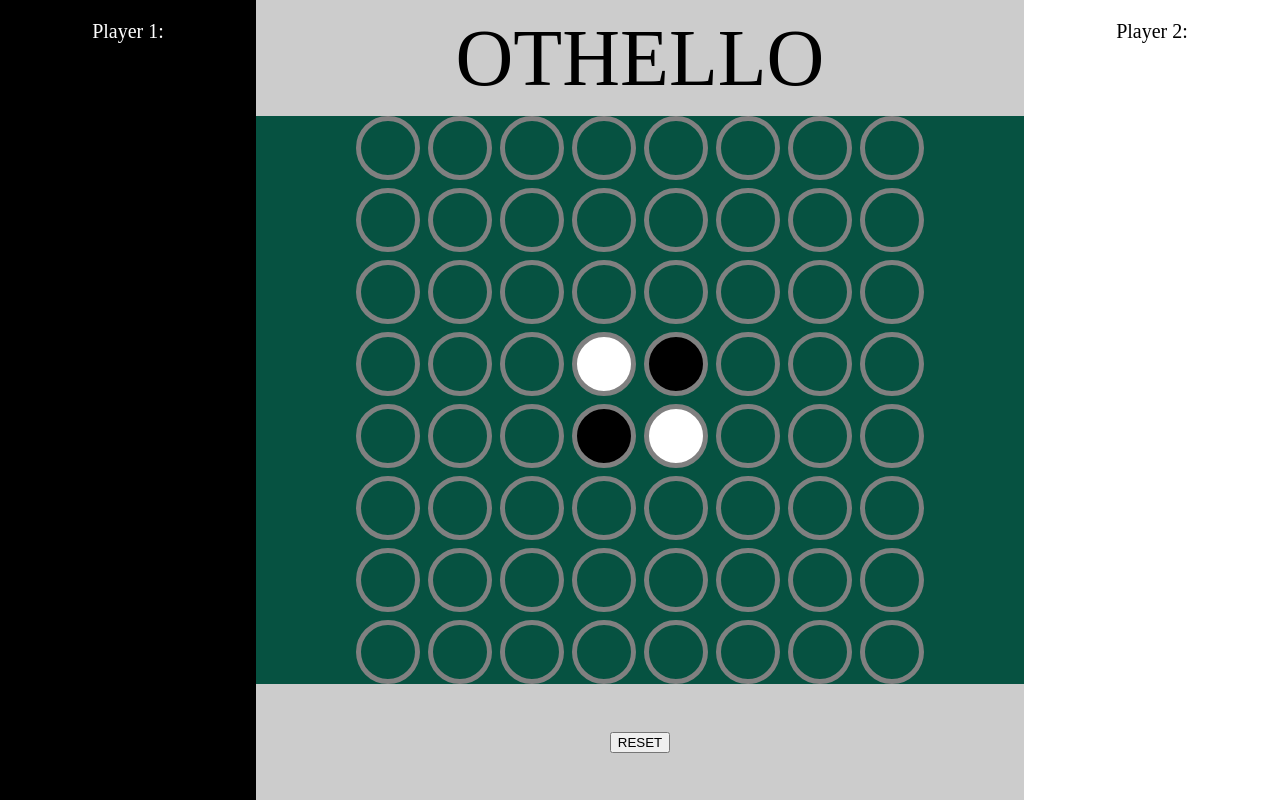
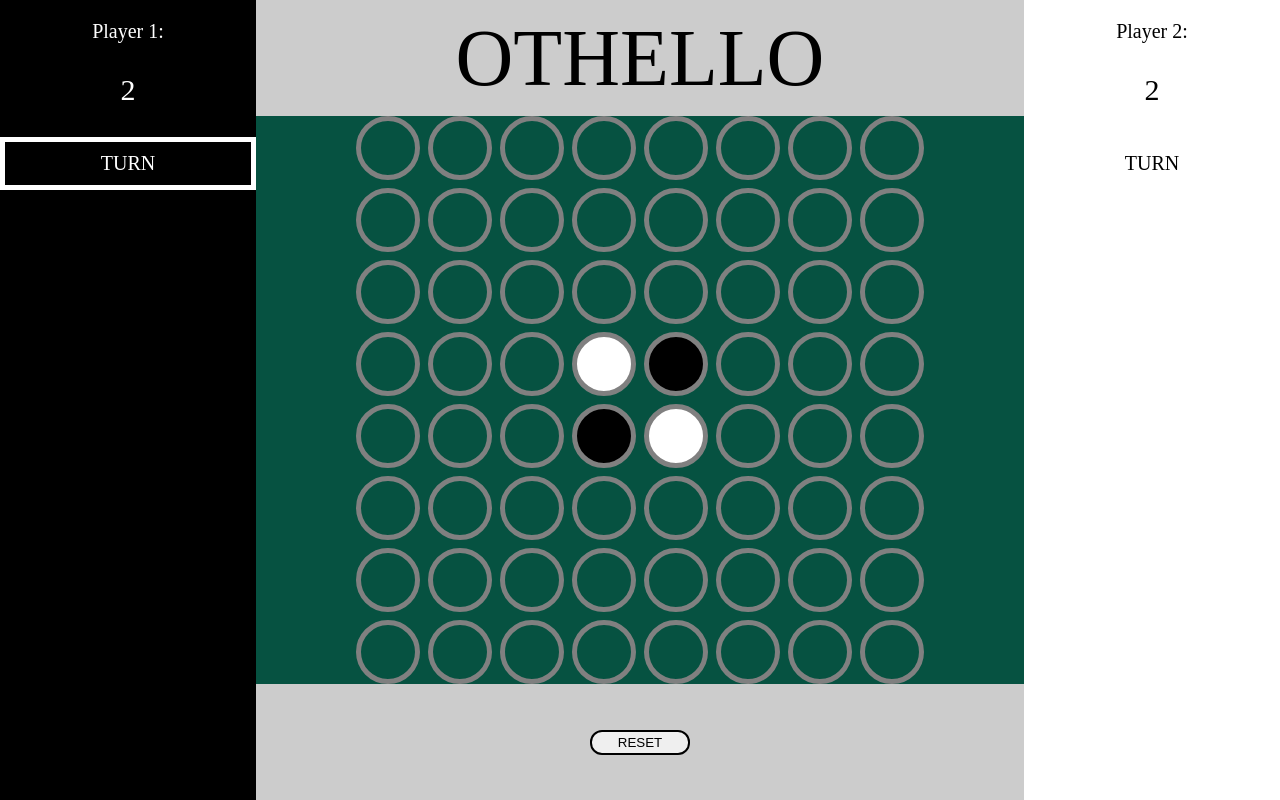
Before and after one commit to chung972/SEI-Project-1, a plain HTML site: page index.html in a window 1280 px wide. Drawn offline with Linux system fonts and the light colour scheme.

Commit message:
pretty-fied buttons; added turn display

```diff
--- a/css/main.css
+++ b/css/main.css
@@ -40,6 +40,12 @@
     font-weight: 500;
 }
 
+.status{
+    padding: 10px;
+    border-width: 5px;
+    border-style: solid;
+}
+
 section {
     display: grid;
     grid-template-columns: repeat(8, 8vmin);
@@ -48,13 +54,14 @@
     background-color: #065241;
   }
 
-  section div {
+section div {
     border-radius: 50%;
     border: 5px solid grey;
 
 }
 section div:hover{
     border-style: dashed;
+    cursor: pointer;
 }
 
 .flexbox-ctr {
@@ -79,3 +86,18 @@
     justify-content: center;
 
 }
+
+button{
+    cursor: pointer;
+    width: 100px;
+    height: 25px;
+    border: 2px solid black;
+    transition-duration: 0.5s;
+    border-radius: 12px;
+}
+
+button:hover{
+    background-color: black;
+    color:white;
+    border: 2px solid white;
+}
--- a/index.html
+++ b/index.html
@@ -14,11 +14,13 @@
     <header id="title" class="flexbox-ctr">OTHELLO</header>
     <div id="colL">
         <p>Player 1:</p>
-        <p id="p1Score" class="score"></p>
+        <p id="p1Score" class="score">2</p>
+        <p class="status">TURN</p>
     </div>
     <div id="colR">
         <p>Player 2:</p>
-        <p id="p2Score" class="score"></p>
+        <p id="p2Score" class="score">2</p>
+        <p class="status">TURN</p>
     </div>
     <!-- come back these colL&R so you can add dynamic chip stacks -->
     <section id="board">
--- a/js/script.js
+++ b/js/script.js
@@ -24,6 +24,8 @@
 // this'll be where we want to reference a html element to reflect a player's score/current number of chips
 const p1Score = document.getElementById("p1Score");
 const p2Score = document.getElementById("p2Score");
+const p1Turn = document.querySelector("#colL p.status");
+const p2Turn = document.querySelector("#colR p.status");
 
 /*----- event listeners -----*/
 document.getElementById("board").addEventListener('click', handleClick);
@@ -689,6 +691,8 @@
             // refer to const PLAYERS objecgt above for more
         });
     });
+    (turn === 1) ? p1Turn.style.borderColor="white" : p1Turn.style.borderColor="black";
+    (turn === -1) ? p2Turn.style.borderColor="black" : p2Turn.style.borderColor="white";
 }
 
 function handleClick(evt) {
```
